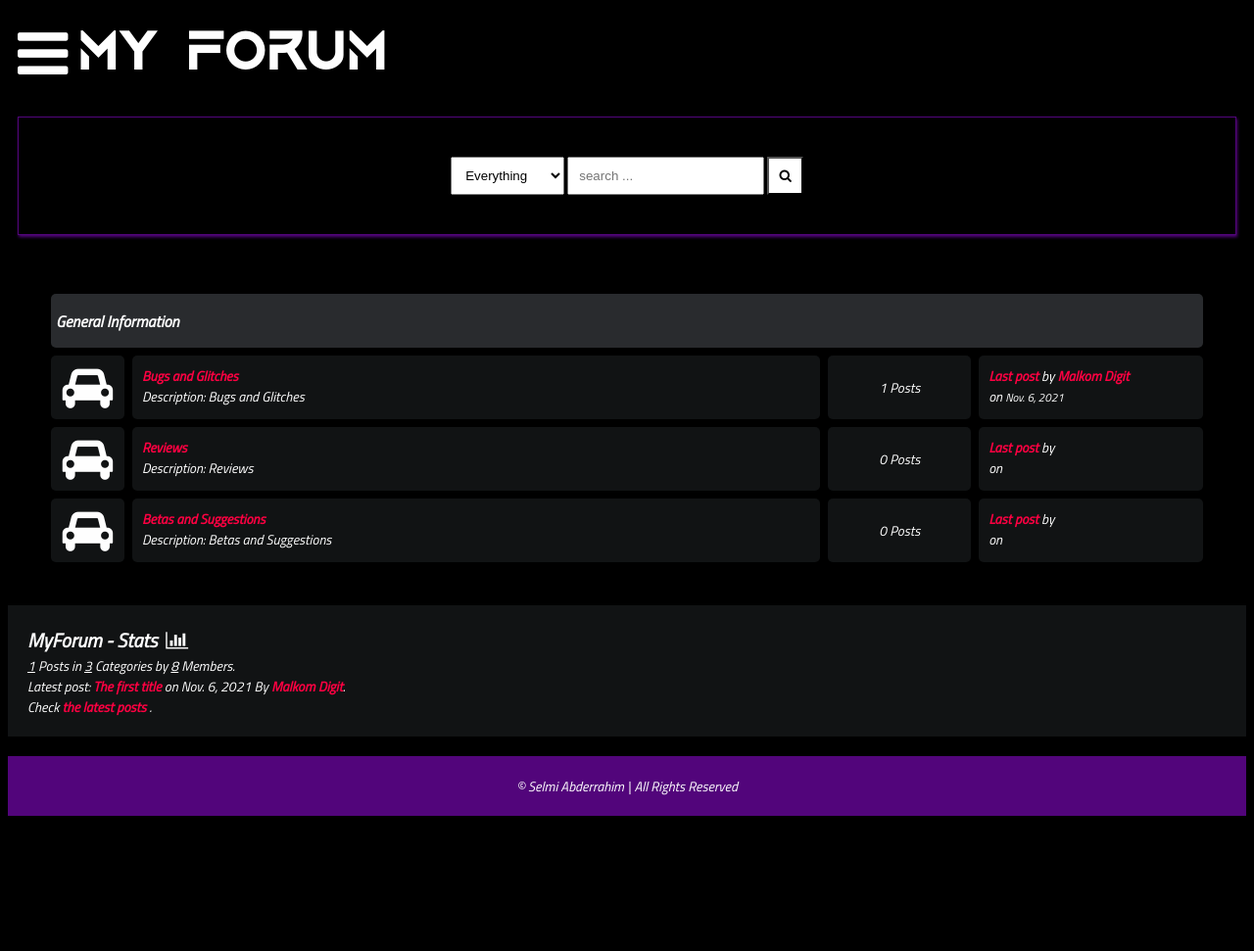
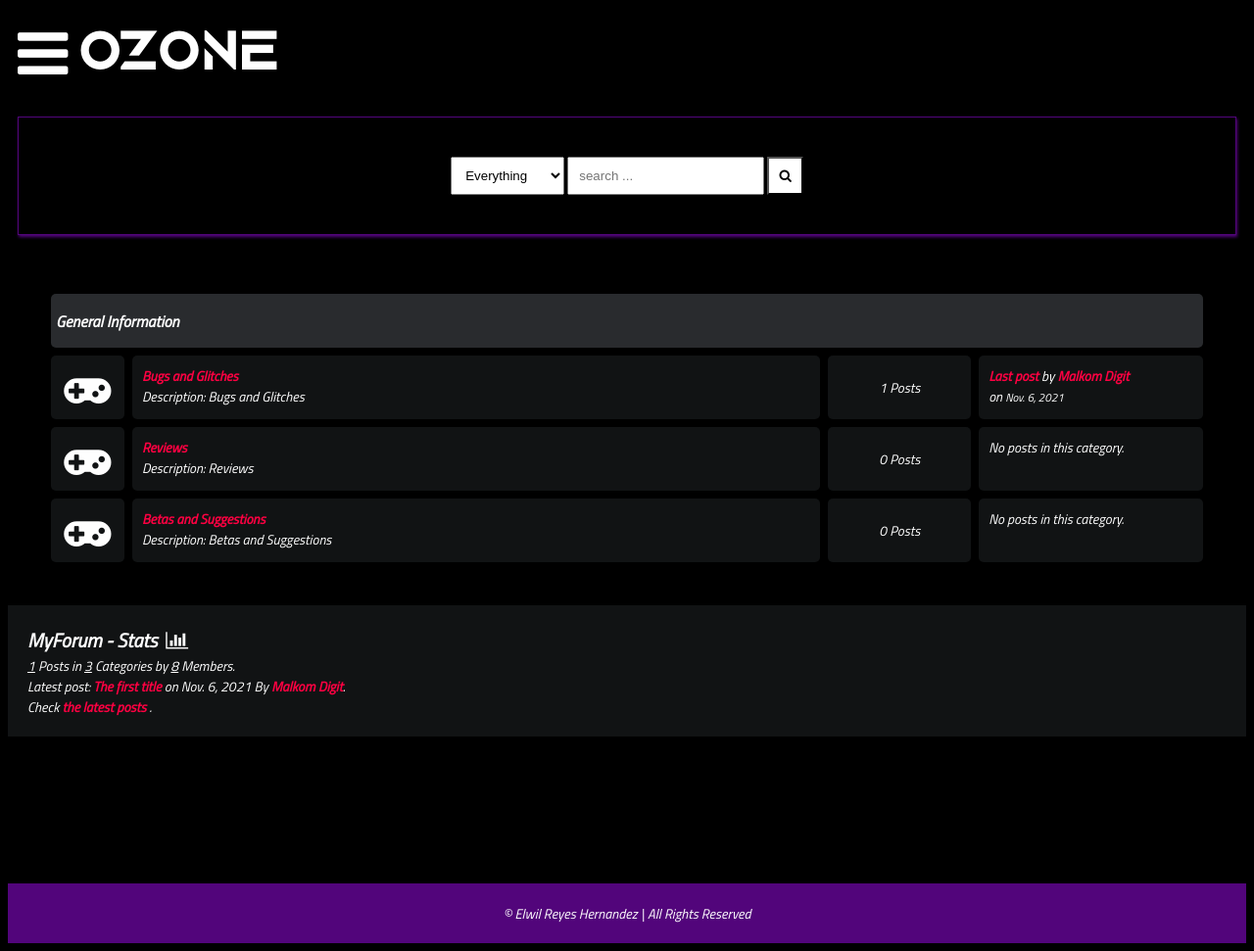
Before and after one commit to SelmiAbderrahim/Django-Community-Forum-Website, a Django app: page / in a window 1280 px wide. Shown: the whole page at 98% size. Before the commit the page ends 833 px from the top, so only its background shows below. Run offline with Django 3.2, Linux system fonts and the light colour scheme; data comes from the database, SQL or seed files in the repository; both versions use the stored data as it was after the commit; parts of the project's set-up code (start-up, migrations or seed data) failed here and were passed over.

Commit message:
first commit

```diff
--- a/main/views.py
+++ b/main/views.py
@@ -13,7 +13,10 @@
     num_posts = Post.objects.all().count()
     num_users = User.objects.all().count()
     num_categories = forums.count()
-    last_post = Post.objects.latest("date")
+    try:
+        last_post = Post.objects.latest("date")
+    except:
+        last_post = []
 
     context = {
         "forums":forums,
@@ -21,7 +24,7 @@
         "num_users":num_users,
         "num_categories":num_categories,
         "last_post":last_post,
-        "title": "Home Page"
+        "title": "OZONE forum app"
     }
     return render(request, "forums.html", context)
 
@@ -45,7 +48,7 @@
 
     context = {
         "post":post,
-        "title": post.title,
+        "title": "OZONE: "+post.title,
     }
     update_views(request, post)
 
@@ -66,7 +69,7 @@
     context = {
         "posts":posts,
         "forum": category,
-        "title": "Posts"
+        "title": "OZONE: Posts"
     }
 
     return render(request, "posts.html", context)
@@ -87,7 +90,7 @@
             return redirect("home")
     context.update({
         "form": form,
-        "title": "Create New Post"
+        "title": "OZONE: Create New Post"
     })
     return render(request, "create_post.html", context)
 
@@ -95,7 +98,7 @@
     posts = Post.objects.all().filter(approved=True)[:10]
     context = {
         "posts":posts,
-        "title": "Latest 10 Posts"
+        "title": "OZONE: Latest 10 Posts"
     }
 
     return render(request, "latest-posts.html", context)
--- a/register/views.py
+++ b/register/views.py
@@ -4,7 +4,10 @@
 from django.contrib.auth.decorators import login_required
 from register.forms import UpdateForm
 from django.contrib.auth import logout as lt
+from django.contrib import messages
+from django.contrib.auth.models import User
 
+#usernames = [user.username for user in User.objects.all()]
 
 def signup(request):
     context = {}
--- a/templates/base.html
+++ b/templates/base.html
@@ -29,7 +29,7 @@
                 </ul>
             </nav>
             <a class="bar-icon" id="iconBar" onclick="hideIconBar()"><i class="fa fa-bars"></i></a>
-            <div class="brand">My Forum</div>
+            <div class="brand">OZONE</div>
             {% if user.is_authenticated %}
             <div style="font-size:50px;font-weight300px;margin-left:100px;"><a href="{% url 'create_post' %}">+</a></div>
             {% endif %}
@@ -49,11 +49,16 @@
                 </div>
                 </form>
     </header>
+    {% if messages %}
+        {% for message in messages %}
+            <div style="background-color:#fff;color:#000;font-weight:bolder;padding:20px;width:100%;"> {{message}} </div>
+        {% endfor %}
+    {% endif %}
     {% block content %}
     {% endblock content %}
-
+    <div style="margin-bottom: 150px;"></div>
     <footer>
-        <span>&copy;  Selmi Abderrahim | All Rights Reserved</span>
+        <span>&copy;  Elwil Reyes Hernandez | All Rights Reserved</span>
     </footer>
     <script src="{% static 'main.js' %}"></script>
 </body>
--- a/templates/detail.html
+++ b/templates/detail.html
@@ -39,7 +39,7 @@
         {% if post.closed == True %}
         <div style="background-color:#fff;color:#000;font-weight:bolder;padding:20px;width:100%;"> This Topic Is Closed! </div>
         {% else %}
-        {% if request.user.is_authenticted %}
+        {% if request.user.is_authenticated %}
         <form action="." method="post">
             {% csrf_token %}
             <div class="comment-area hide" id="comment-area">
@@ -48,7 +48,7 @@
             </div>
         </form>
         {% else %}
-        <div style="background-color:#fff;color:#000;font-weight:bolder;padding:20px;width:100%;"> You need to <a href="{% url 'signin' %}"><b>login</b></a> to comment or reply.! </div>
+<div style="background-color:#fff;color:#000;font-weight:bolder;padding:20px;width:100%;"> You need to <a href="{% url 'signin' %}"><b>login</b></a> to comment or reply.! </div>
 
         {% endif %}
 
--- a/templates/forums.html
+++ b/templates/forums.html
@@ -4,6 +4,7 @@
 
     <div class="container">
         <div class="subforum">
+            {% if forums %}
                 <div class="subforum-title">
                     <h1>General Information</h1>
                 </div>
@@ -11,7 +12,7 @@
                 {% for forum in forums %}
                     <div class="subforum-row">
                         <div class="subforum-icon subforum-column center">
-                    <i class="fa fa-car center"></i>
+                            <i class="fa fa-gamepad"></i>
                         </div>
                         <div class="subforum-description subforum-column">
                             <h4><a href="{{forum.get_url}}">{{forum.title}}</a></h4>
@@ -21,12 +22,21 @@
                             <span>{{forum.num_posts}} Posts</span>
                         </div>
                         <div class="subforum-info subforum-column">
+                            {% if forum.last_post %}
                                 <b><a href="{{forum.last_post.get_url}}">Last post</a></b> by <a href="">{{forum.last_post.user.fullname|title}}</a>
                                 <br>on <small>{{forum.last_post.date|date}}</small>
+                            {% else %}
+                                <span>No posts in this category.</span>
+                            {% endif %}
                         </div>
                     </div>
 
                 {% endfor %}
+            {% else %}
+                <div class="subforum-title">
+                    <h1><i class="fa fa-frown-o"></i>&nbsp;you have no posts yet.</h1>
+                </div>
+            {% endif %}
         </div>
         <!--More-->
 
@@ -40,8 +50,10 @@
             MyForum - Stats &nbsp;<i class="fa fa-bar-chart"></i>
         </div>
         <span><u>{{num_posts}}</u> Posts in <u>{{num_categories}}</u> Categories by <u>{{num_users}}</u> Members.</span><br>
+        {% if forums %}
             <span>Latest post: <b><a href="{{last_post.get_url}}">{{last_post.title}}</a></b> on {{last_post.date|date}} By <a href="">{{last_post.user.fullname|title}}</a></span>.<br>
             <span>Check <a href="{% url 'latest_posts' %}">the latest posts</a> .</span><br>
+        {% endif %}
     </div>
 
     {% endblock content %}
--- a/templates/register/signup.html
+++ b/templates/register/signup.html
@@ -4,7 +4,7 @@
 
 <h1 style="text-align:center; margin-block:50px; color:red;">Create An Account</h1>
 
-<form method="POST" action="." style="margin-left:150px;">
+<form method="POST" action="." style="margin-left:150px;margin-bottom: 150px;">
     {% csrf_token %}
     {{form|crispy}}
     <input type="submit" value="Signup"  style="margin-block:50px;">
--- a/templates/register/update.html
+++ b/templates/register/update.html
@@ -4,7 +4,7 @@
 
 <h1 style="text-align:center; margin-block:50px; color:red;">Hey {{user}}, Become An Author</h1>
 
-<form method="POST" action="." enctype="multipart/form-data" style="margin-left:150px;">
+<form method="POST" action="." enctype="multipart/form-data" style="margin-left:150px;margin-bottom: 150px;">
     {% csrf_token %}
     {{form|crispy}}
     <input type="submit" value="Update"  style="margin-block:50px;">
--- a/templates/search.html
+++ b/templates/search.html
@@ -45,9 +45,11 @@
 
         </div>
         <!--Pagination starts-->
+            {% if objects.is_paginated %}
             <div class="pagination">
                 pages: {% for num_page in posts.paginator.page_range %} <a href="?page={{num_page}}">{{num_page}}</a> {% endfor %}
             </div>
+            {% endif %}
         <!--pagination ends-->
     </div>
 
```
Also changed, not shown: templates/posts.html (+10 -7 lines), db.sqlite3, media/authors/pexels-pixabay-2204531.jpeg (added), media/authors/pexels-tomaz-barcellos-1987301.jpeg (added), 2 other files. Lines whose indentation alone changed are shown as unchanged.
